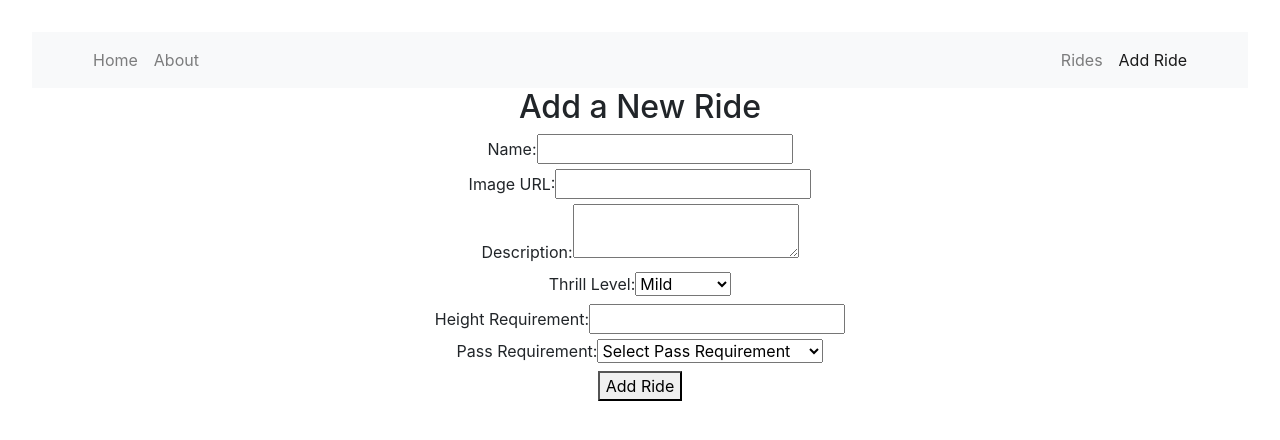
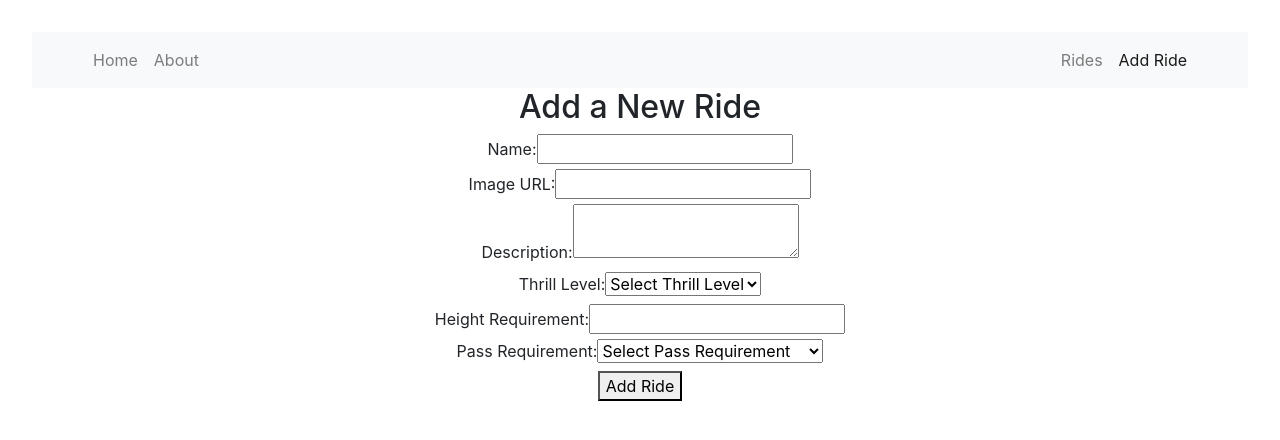
Before and after one commit to AdamRWeinstein/fullstackathon, a React (Vite) app: page /add-ride in a window 1280 px wide. Shown: the top 440 px of the page. Built offline with nearby package versions, Linux system fonts and the light colour scheme; no server answers.

Commit message:
Updated Form

```diff
--- a/src/components/AddRideForm.jsx
+++ b/src/components/AddRideForm.jsx
@@ -55,6 +55,7 @@ const AddRideForm = () => {
         <div>
           <label>Thrill Level:</label>
           <select name="thrill" value={formData.thrill} onChange={handleChange}>
+          <option value="">Select Thrill Level</option>
             <option value="Mild">Mild</option>
             <option value="Moderate">Moderate</option>
             <option value="Maximum">Maximum</option>
```
